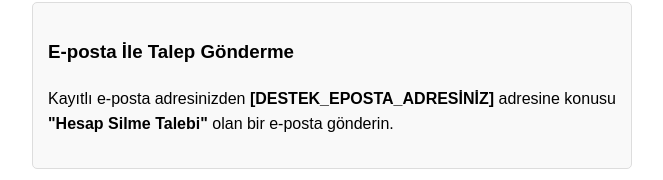
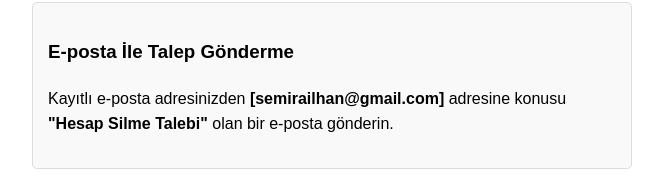
Before and after one commit to netigames/data-delete, a plain HTML site: page index.html in a window 1280 px wide. Shown: the part 219-399 px from the top of the page, without its empty margins (308-971 px from the left). Drawn offline with Linux system fonts and the light colour scheme.

Commit message:
Update index.htmla

```diff
--- a/index.html
+++ b/index.html
@@ -15,7 +15,7 @@
 
     <div class="box">
         <h3>E-posta İle Talep Gönderme</h3>
-        <p>Kayıtlı e-posta adresinizden <b>[DESTEK_EPOSTA_ADRESİNİZ]</b> adresine konusu <b>"Hesap Silme Talebi"</b> olan bir e-posta gönderin.</p>
+        <p>Kayıtlı e-posta adresinizden <b>[semirailhan@gmail.com]</b> adresine konusu <b>"Hesap Silme Talebi"</b> olan bir e-posta gönderin.</p>
     </div>
 
     <h3>Silinen Veriler</h3>
```
